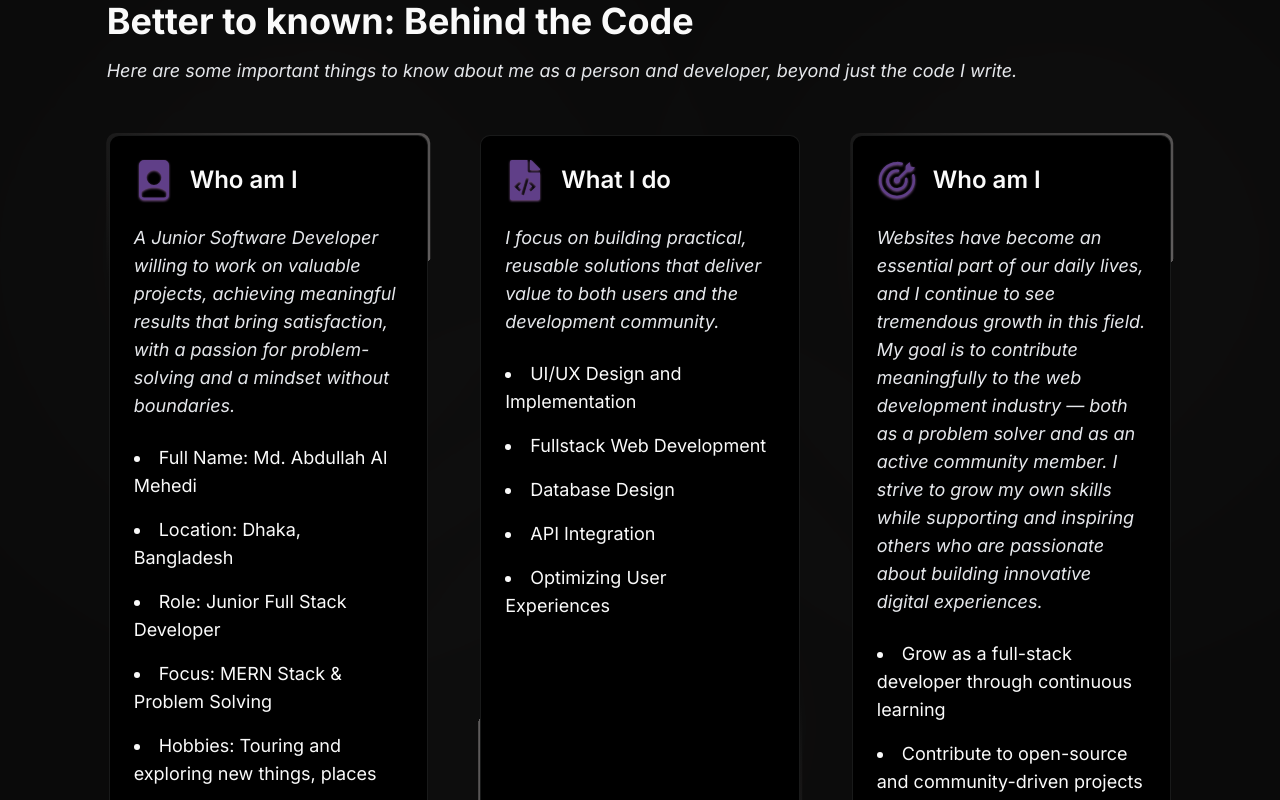
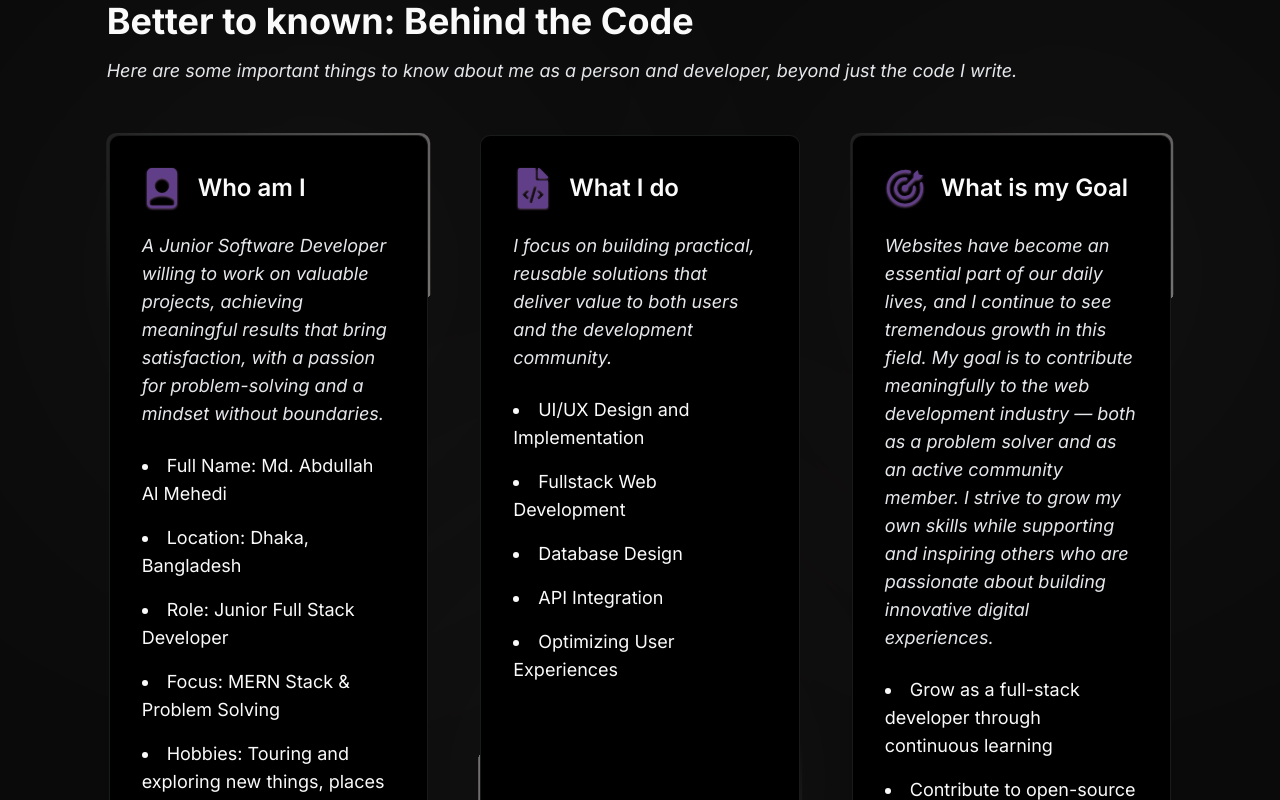
Before and after one commit to Mehedi86/mehedi-portfolio-v2, a React (Vite) app: page / in a window 1280 px wide. Shown: the part 920-1720 px from the top of the page. Built offline with nearby package versions, Linux system fonts and the light colour scheme.

Commit message:
added: some design in about

```diff
--- a/src/cardStyle.css
+++ b/src/cardStyle.css
@@ -17,7 +17,7 @@
   position: absolute;
   height: 100%;
   width: 100%;
-  background-image: conic-gradient(from var(--angle), transparent 80%, rgba(165, 160, 160, 0.548));
+  background-image: conic-gradient(from var(--angle), transparent 80%, rgba(202, 196, 196, 0.548));
   top: 50%;
   left: 50%;
   translate: -50% -50%;
--- a/src/components/content/About.tsx
+++ b/src/components/content/About.tsx
@@ -17,7 +17,7 @@ export default function About() {
         <div className='grid lg:grid-cols-3 gap-12 my-12'>
           {/* Who I am */}
           <div className='card p-0.5'>
-            <div className="bg-white dark:bg-black p-6 rounded-lg border h-full">
+            <div className="bg-white dark:bg-black p-6 lg:p-8 rounded-lg border h-full">
               <div className='flex items-center gap-4'>
                 <BsFillFilePersonFill
                   className="text-[#603f88] size-10 drop-shadow-[0_2px_4px_rgba(151,101,174,0.8)]  dark:drop-shadow-[0_1px_1px_rgba(151,101,174,0.8)]"
@@ -40,7 +40,7 @@ export default function About() {
           </div>
           {/* What I do */}
           <div className='card p-0.5'>
-            <div className="bg-white dark:bg-black p-6 rounded-lg border h-full">
+            <div className="bg-white dark:bg-black p-6 lg:p-8 rounded-lg border h-full">
               <div className='flex items-center gap-4'>
                 <FaFileCode
                   className="text-[#603f88] size-10 drop-shadow-[0_2px_4px_rgba(151,101,174,0.8)]  dark:drop-shadow-[0_1px_1px_rgba(151,101,174,0.8)]"
@@ -63,12 +63,12 @@ export default function About() {
           </div>
           {/* What is my goal */}
           <div className='card p-0.5'>
-            <div className="bg-white dark:bg-black p-6 rounded-lg border h-full">
+            <div className="bg-white dark:bg-black p-6 lg:p-8 rounded-lg border h-full">
               <div className='flex items-center gap-4'>
                 <GoGoal
                   className="text-[#603f88] size-10 drop-shadow-[0_2px_4px_rgba(151,101,174,0.8)]  dark:drop-shadow-[0_1px_1px_rgba(151,101,174,0.8)]"
                 />
-                <h1 className='text-2xl font-semibold'>Who am I</h1>
+                <h1 className='text-2xl font-semibold'>What is my Goal</h1>
               </div>
               <p className="mt-6 text-base md:text-lg italic text-gray-700 dark:text-gray-200">
                 Websites have become an essential part of our daily lives, and I continue to see tremendous growth in this field. My goal is to contribute meaningfully to the web development industry — both as a problem solver and as an active community member. I strive to grow my own skills while supporting and inspiring others who are passionate about building innovative digital experiences.
```
